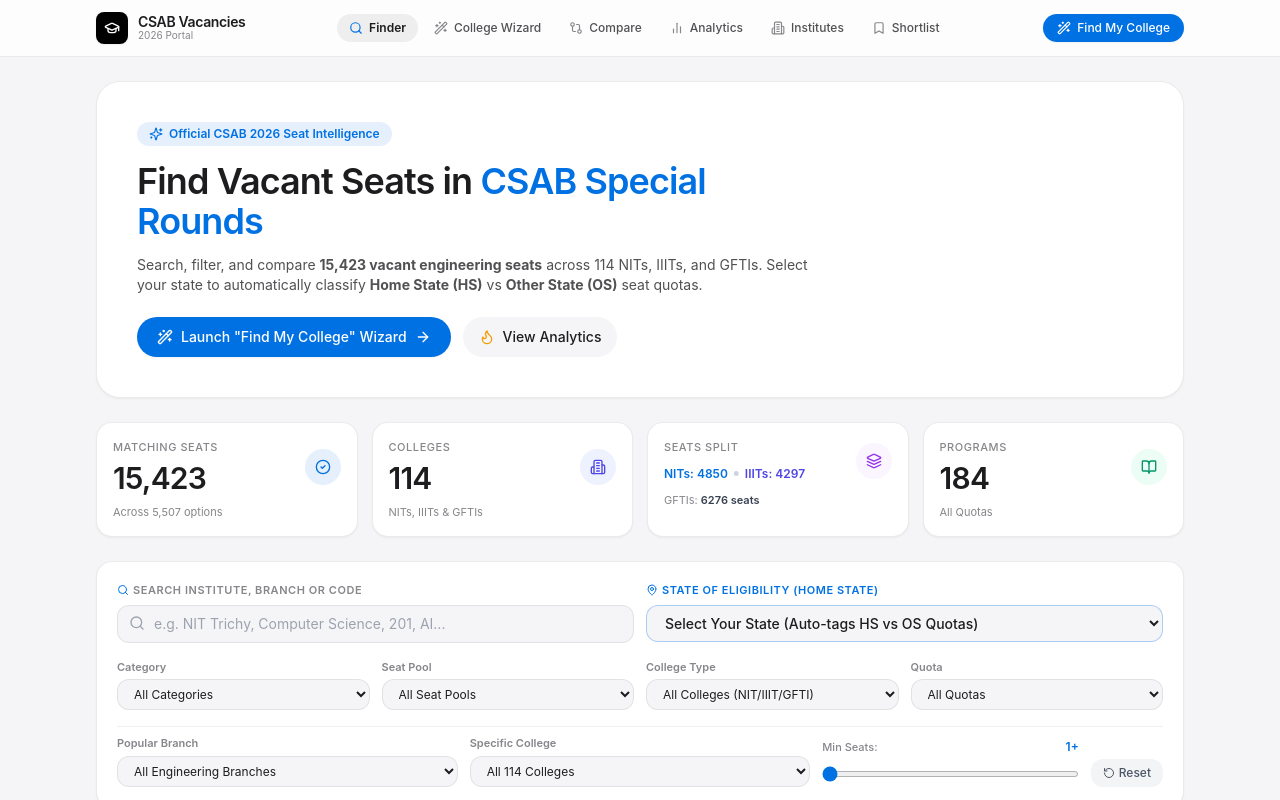
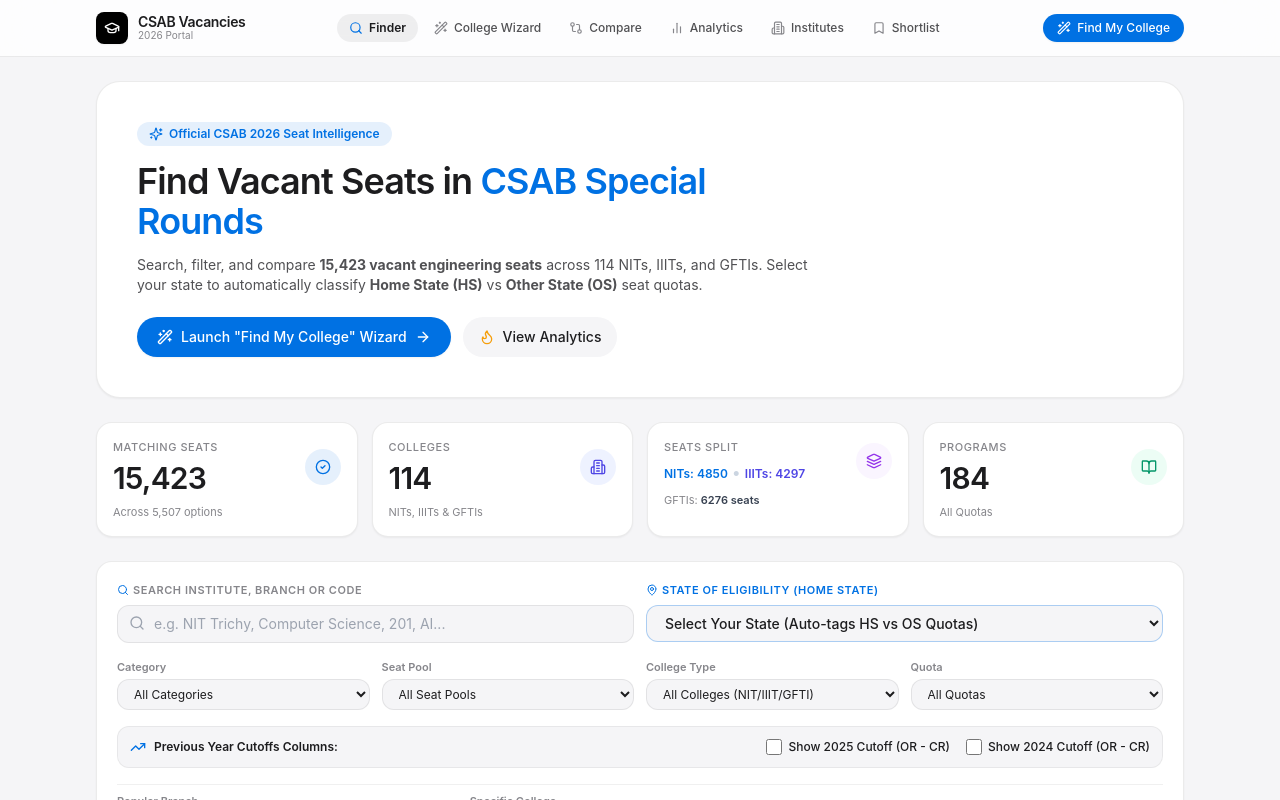
Before and after one commit to geeekyvishal/CSABFinder, a Next.js app: page / in a window 1280 px wide. Shown: the top 800 px of the page. Built offline with nearby package versions, Linux system fonts and the light colour scheme.

Commit message:
Add previous year cutoff columns feature (2025 & 2024 OR-CR ranks)

```diff
--- a/src/app/page.tsx
+++ b/src/app/page.tsx
@@ -24,6 +24,8 @@
     quota: "ALL",
     minVacancy: 1,
     eligibilityFilter: "ALL",
+    showCutoff2025: false,
+    showCutoff2024: false,
   });
 
   const filteredVacancies = useMemo(() => {
@@ -96,6 +98,8 @@
       <VacancyTable
         vacancies={filteredVacancies}
         userHomeState={filters.homeState}
+        showCutoff2025={filters.showCutoff2025}
+        showCutoff2024={filters.showCutoff2024}
       />
     </div>
   );
--- a/src/components/FilterBar.tsx
+++ b/src/components/FilterBar.tsx
@@ -10,7 +10,9 @@
   Building2,
   RotateCcw,
   SlidersHorizontal,
-  GraduationCap
+  GraduationCap,
+  TrendingUp,
+  Sliders
 } from "lucide-react";
 import institutesData from "@/data/institutes.json";
 
@@ -33,6 +35,8 @@
       quota: "ALL",
       minVacancy: 1,
       eligibilityFilter: "ALL",
+      showCutoff2025: false,
+      showCutoff2024: false,
     });
   };
 
@@ -89,7 +93,6 @@
 
       {/* Row 2: Category, Seat Pool, College Type, Quota */}
       <div className="grid grid-cols-2 sm:grid-cols-2 md:grid-cols-4 gap-3">
-        {/* Reservation Category */}
         <div>
           <label className="block text-[11px] font-semibold text-[#86868b] mb-1">
             Category
@@ -107,7 +110,6 @@
           </select>
         </div>
 
-        {/* Seat Pool */}
         <div>
           <label className="block text-[11px] font-semibold text-[#86868b] mb-1">
             Seat Pool
@@ -125,7 +127,6 @@
           </select>
         </div>
 
-        {/* Institute Type */}
         <div>
           <label className="block text-[11px] font-semibold text-[#86868b] mb-1">
             College Type
@@ -142,7 +143,6 @@
           </select>
         </div>
 
-        {/* Quota */}
         <div>
           <label className="block text-[11px] font-semibold text-[#86868b] mb-1">
             Quota
@@ -161,9 +161,38 @@
         </div>
       </div>
 
+      {/* Cutoff Columns Toggle Bar */}
+      <div className="p-3 bg-[#f5f5f7] rounded-xl border border-black/[0.06] flex flex-wrap items-center justify-between gap-3 text-xs">
+        <div className="flex items-center gap-2">
+          <TrendingUp className="h-4 w-4 text-[#0071e3]" />
+          <span className="font-semibold text-[#1d1d1f]">Previous Year Cutoffs Columns:</span>
+        </div>
+
+        <div className="flex items-center gap-4">
+          <label className="flex items-center gap-1.5 cursor-pointer text-xs font-medium text-[#1d1d1f]">
+            <input
+              type="checkbox"
+              checked={filters.showCutoff2025}
+              onChange={(e) => setFilters((prev) => ({ ...prev, showCutoff2025: e.target.checked }))}
+              className="accent-[#0071e3] h-4 w-4 rounded cursor-pointer"
+            />
+            <span>Show 2025 Cutoff (OR - CR)</span>
+          </label>
+
+          <label className="flex items-center gap-1.5 cursor-pointer text-xs font-medium text-[#1d1d1f]">
+            <input
+              type="checkbox"
+              checked={filters.showCutoff2024}
+              onChange={(e) => setFilters((prev) => ({ ...prev, showCutoff2024: e.target.checked }))}
+              className="accent-[#0071e3] h-4 w-4 rounded cursor-pointer"
+            />
+            <span>Show 2024 Cutoff (OR - CR)</span>
+          </label>
+        </div>
+      </div>
+
       {/* Row 3: Branch filter, Specific College dropdown, Minimum seats slider, & Reset */}
       <div className="grid grid-cols-1 sm:grid-cols-2 md:grid-cols-12 gap-3 pt-2 border-t border-black/[0.06]">
-        {/* Preferred Branch */}
         <div className="md:col-span-4">
           <label className="block text-[11px] font-semibold text-[#86868b] mb-1">
             Popular Branch
@@ -182,7 +211,6 @@
           </select>
         </div>
 
-        {/* Specific Institute Search Select */}
         <div className="md:col-span-4">
           <label className="block text-[11px] font-semibold text-[#86868b] mb-1">
             Specific College
@@ -201,7 +229,6 @@
           </select>
         </div>
 
-        {/* Min Seats slider & Reset */}
         <div className="md:col-span-4 flex items-center justify-between gap-3">
           <div className="flex-1">
             <div className="flex justify-between items-center text-xs mb-1">
--- a/src/components/VacancyTable.tsx
+++ b/src/components/VacancyTable.tsx
@@ -10,16 +10,34 @@
   ChevronRight,
   MapPin,
   GraduationCap,
-  Sparkles
+  Sparkles,
+  TrendingUp
 } from "lucide-react";
 import { ExportMenu } from "@/components/ExportMenu";
+import cutoffsDataRaw from "@/data/cutoffs.json";
+
+interface CutoffEntry {
+  or2025?: number;
+  cr2025?: number;
+  or2024?: number;
+  cr2024?: number;
+}
+
+const cutoffsData = cutoffsDataRaw as Record<string, CutoffEntry>;
 
 interface TableProps {
   vacancies: VacancyItem[];
   userHomeState: string;
+  showCutoff2025?: boolean;
+  showCutoff2024?: boolean;
 }
 
-export function VacancyTable({ vacancies, userHomeState }: TableProps) {
+export function VacancyTable({
+  vacancies,
+  userHomeState,
+  showCutoff2025 = false,
+  showCutoff2024 = false
+}: TableProps) {
   const [currentPage, setCurrentPage] = useState<number>(1);
   const [itemsPerPage, setItemsPerPage] = useState<number>(25);
   const [shortlist, setShortlist] = useState<number[]>([]);
@@ -72,8 +90,8 @@
   };
 
   const sortedVacancies = [...vacancies].sort((a, b) => {
-    let aVal = a[sortField];
-    let bVal = b[sortField];
+    let aVal = a[sortField] ?? "";
+    let bVal = b[sortField] ?? "";
     if (typeof aVal === "string") aVal = aVal.toLowerCase();
     if (typeof bVal === "string") bVal = bVal.toLowerCase();
 
@@ -89,6 +107,13 @@
   useEffect(() => {
     setCurrentPage(1);
   }, [vacancies.length, itemsPerPage]);
+
+  const getCutoff = (item: VacancyItem) => {
+    const key = `${item.instituteCode}_${item.programCode}_${item.quota}_${item.category}_${item.seatPool}`;
+    return cutoffsData[key];
+  };
+
+  const totalColumns = 7 + (showCutoff2025 ? 1 : 0) + (showCutoff2024 ? 1 : 0);
 
   return (
     <div className="space-y-3.5">
@@ -147,6 +172,15 @@
                 <th className="py-3 px-3">Quota</th>
                 <th className="py-3 px-3">Category</th>
                 <th className="py-3 px-3">Seat Pool</th>
+
+                {showCutoff2025 && (
+                  <th className="py-3 px-4 text-[#0071e3] font-bold">2025 Cutoff (OR - CR)</th>
+                )}
+
+                {showCutoff2024 && (
+                  <th className="py-3 px-4 text-purple-600 font-bold">2024 Cutoff (OR - CR)</th>
+                )}
+
                 <th
                   className="py-3 px-4 cursor-pointer hover:text-[#1d1d1f] transition-colors text-right"
                   onClick={() => handleSort("vacancy")}
@@ -163,7 +197,7 @@
             <tbody className="divide-y divide-black/[0.04]">
               {currentItems.length === 0 ? (
                 <tr>
-                  <td colSpan={8} className="py-12 text-center text-[#86868b]">
+                  <td colSpan={totalColumns} className="py-12 text-center text-[#86868b]">
                     <div className="flex flex-col items-center justify-center gap-2">
                       <Sparkles className="h-8 w-8 text-gray-300" />
                       <p className="font-semibold text-[#1d1d1f]">No vacant seats match your filter criteria.</p>
@@ -177,6 +211,8 @@
                   const isHS = item.quota === "HS";
                   const isOS = item.quota === "OS";
                   const isUserHomeCollege = userHomeState !== "ALL" && userHomeState && item.instituteState.toLowerCase() === userHomeState.toLowerCase();
+
+                  const cutoff = getCutoff(item);
 
                   return (
                     <tr
@@ -256,6 +292,36 @@
                           {item.seatPool.includes("Female") ? "Female-Only" : "Gender-Neutral"}
                         </span>
                       </td>
+
+                      {/* 2025 Cutoff Column */}
+                      {showCutoff2025 && (
+                        <td className="py-3 px-4 whitespace-nowrap">
+                          {cutoff && cutoff.or2025 && cutoff.cr2025 ? (
+                            <div className="text-xs">
+                              <span className="font-bold text-[#0071e3]">OR: {cutoff.or2025.toLocaleString()}</span>
+                              <span className="text-gray-400 mx-1">—</span>
+                              <span className="font-bold text-slate-700">CR: {cutoff.cr2025.toLocaleString()}</span>
+                            </div>
+                          ) : (
+                            <span className="text-gray-300 italic text-xs">N/A (New Branch)</span>
+                          )}
+                        </td>
+                      )}
+
+                      {/* 2024 Cutoff Column */}
+                      {showCutoff2024 && (
+                        <td className="py-3 px-4 whitespace-nowrap">
+                          {cutoff && cutoff.or2024 && cutoff.cr2024 ? (
+                            <div className="text-xs">
+                              <span className="font-bold text-purple-600">OR: {cutoff.or2024.toLocaleString()}</span>
+                              <span className="text-gray-400 mx-1">—</span>
+                              <span className="font-bold text-slate-700">CR: {cutoff.cr2024.toLocaleString()}</span>
+                            </div>
+                          ) : (
+                            <span className="text-gray-300 italic text-xs">N/A (New Branch)</span>
+                          )}
+                        </td>
+                      )}
 
                       <td className="py-3 px-4 text-right">
                         <span className="inline-flex items-center justify-center px-3 py-1 rounded-full text-xs font-bold bg-[#0071e3]/10 text-[#0071e3]">
--- /dev/null
+++ b/src/data/cutoffs.json
@@ -0,0 +1,10 @@
+{
+  "201_4104_HS_OPEN_Gender-Neutral": { "or2025": 42150, "cr2025": 58920, "or2024": 45100, "cr2024": 61200 },
+  "201_4104_OS_OPEN_Gender-Neutral": { "or2025": 38900, "cr2025": 48200, "or2024": 40200, "cr2024": 50100 },
+  "201_4110_HS_OPEN_Gender-Neutral": { "or2025": 8500, "cr2025": 14200, "or2024": 9100, "cr2024": 15100 },
+  "201_4110_OS_OPEN_Gender-Neutral": { "or2025": 6200, "cr2025": 11800, "or2024": 6800, "cr2024": 12400 },
+  "201_4114_HS_OPEN_Gender-Neutral": { "or2025": 16400, "cr2025": 23500, "or2024": 17200, "cr2024": 24800 },
+  "201_4114_OS_OPEN_Gender-Neutral": { "or2025": 12800, "cr2025": 18900, "or2024": 13500, "cr2024": 19600 },
+  "202_4110_OS_OPEN_Gender-Neutral": { "or2025": 4100, "cr2025": 9200, "or2024": 4500, "cr2024": 9800 },
+  "202_4114_OS_OPEN_Gender-Neutral": { "or2025": 9800, "cr2025": 15400, "or2024": 10200, "cr2024": 16100 }
+}
```
Also changed, not shown: src/types/vacancy.ts (+7 -1 lines).
